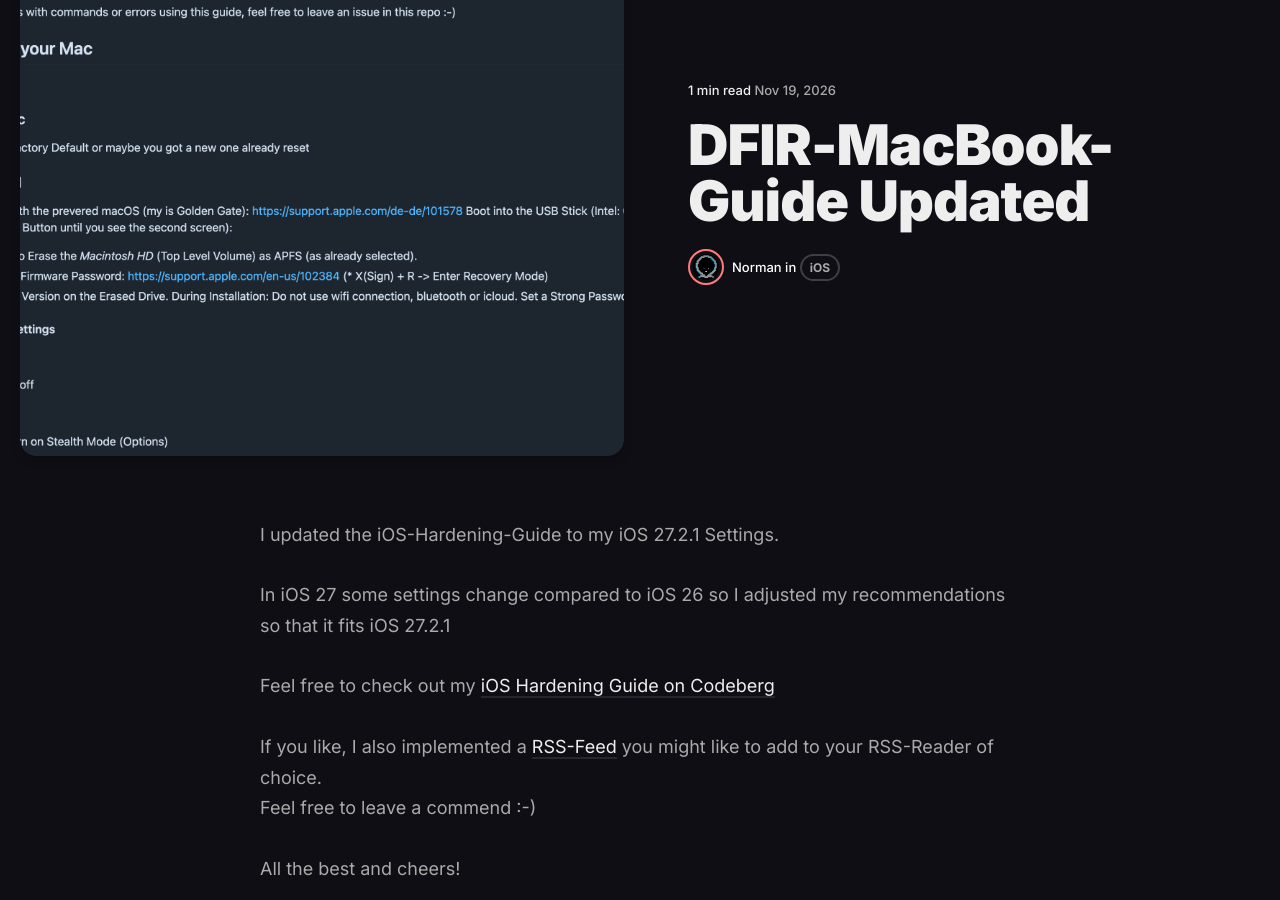
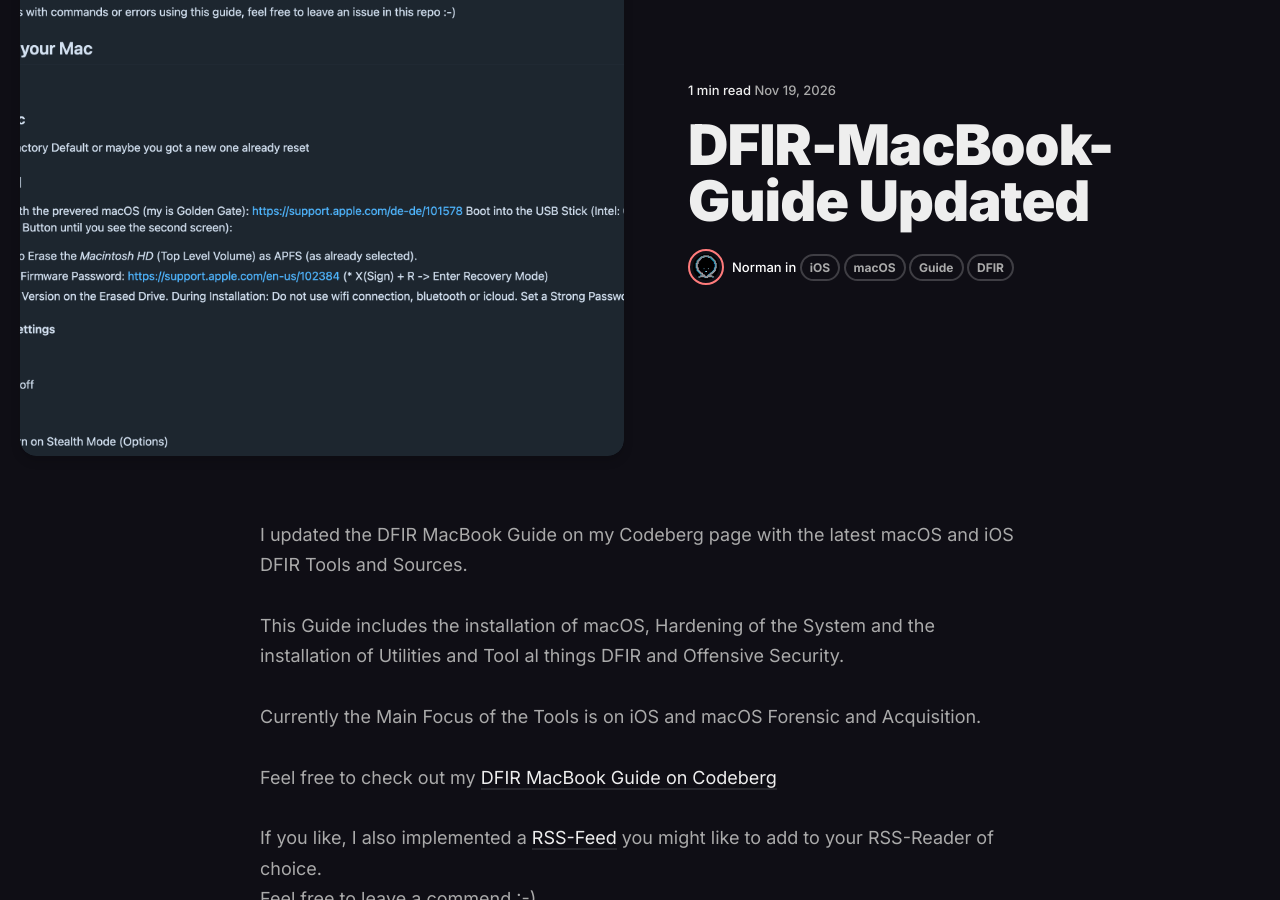
Before and after one commit to normanforensics/normanforensics.github.io, a Jekyll site: the page built from _posts/2026-11-19-dfir-macbook-guide-updated.md, in a window 1280 px wide and 900 px high, scrolled down 248 px. Built offline with Jekyll 4.4.1, drawn with Linux system fonts in a browser that asks for light colours; our own code applies the rules of GitHub Pages for plain Markdown files; comment, search, counter and statistics services are not loaded.

Commit message:
Update _posts/2026-11-19-dfir-macbook-guide-updated.md (via Pages CMS)

```diff
--- a/_posts/2026-11-19-dfir-macbook-guide-updated.md
+++ b/_posts/2026-11-19-dfir-macbook-guide-updated.md
@@ -1,17 +1,22 @@
 ---
 title: DFIR-MacBook-Guide Updated
 description: I updated the DFIR MacBook Guide on my Codeberg page with the
-  latest macOS and iOS DFIR Tools and Sources
+  latest macOS and iOS DFIR Tools and Sources.
 date: 2026-11-19
 image: /images/screenshot-2026-11-19-at-104506.png
 tags:
   - iOS
+  - macOS
+  - Guide
+  - DFIR
 ---
-I updated the iOS-Hardening-Guide to my iOS 27.2.1 Settings.
+I updated the DFIR MacBook Guide on my Codeberg page with the latest macOS and iOS DFIR Tools and Sources.
 
-In iOS 27 some settings change compared to iOS 26 so I adjusted my recommendations so that it fits iOS 27.2.1
+This Guide includes the installation of macOS, Hardening of the System and the installation of Utilities and Tool al things DFIR and Offensive Security.
 
-Feel free to check out my [iOS Hardening Guide on Codeberg](https://codeberg.org/n04n6/iOS-Hardening-Guide)
+Currently the Main Focus of the Tools is on iOS and macOS Forensic and Acquisition.
+
+Feel free to check out my [DFIR MacBook Guide on Codeberg](https://codeberg.org/n04n6/dfir-macbook-guide)
 
 If you like, I also implemented a [RSS-Feed]({{site.baseurl}}/feed.xml) you might like to add to your RSS-Reader of choice.
 Feel free to leave a commend :-)
```
